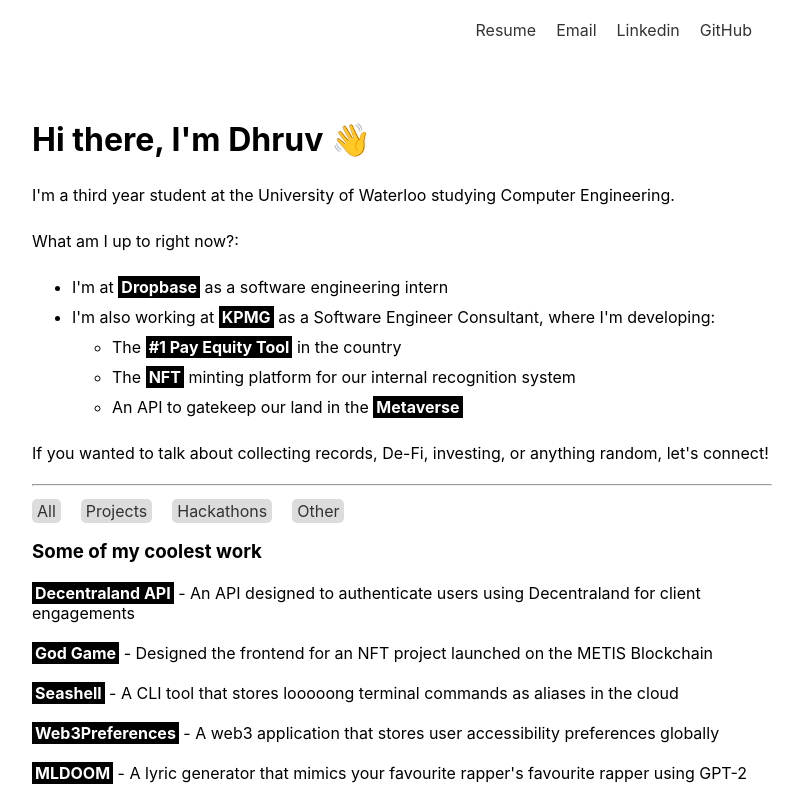
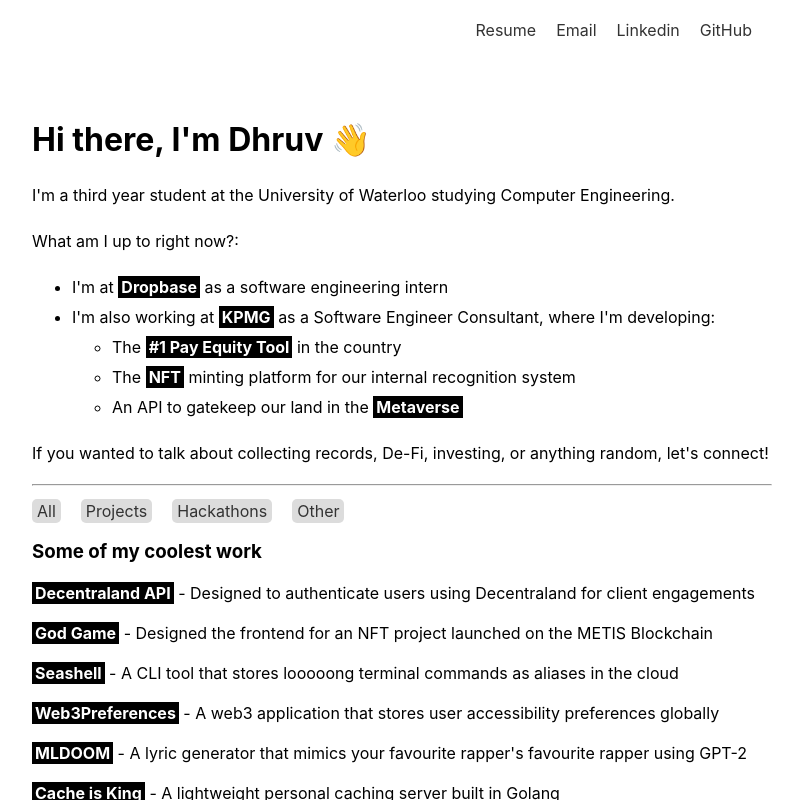
Before and after one commit to dbvora03/portfolio, a Next.js app: page / in a window 1280 px wide. Shown: the top 800 px of the page, without its empty margins (238-1037 px from the left). Built offline with nearby package versions, Linux system fonts and the light colour scheme.

Commit message:
added updates

```diff
--- a/components/data.js
+++ b/components/data.js
@@ -1,7 +1,7 @@
 export const listOfEverything = [
   {
     name: "Decentraland API",
-    description: "An API designed to authenticate users using Decentraland for client engagements",
+    description: "Designed to authenticate users using Decentraland for client engagements",
     technologies: [],
     link: "",
     type: "Other"
```
